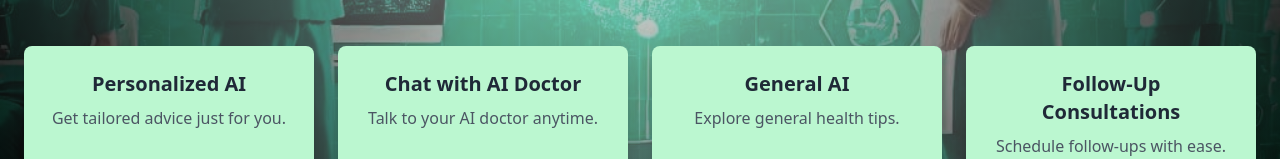
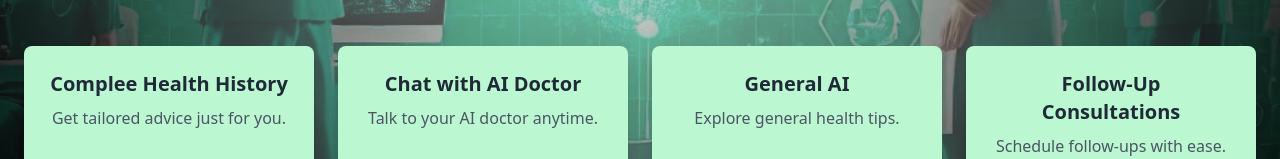
Before and after one commit to Techxtommor-HealthAi/healthai, a Next.js app: page / in a window 1280 px wide. Shown: the part 570-729 px from the top of the page. Built offline with nearby package versions, Linux system fonts and the light colour scheme; no server answers.

Commit message:
medicalhistory pages link added

```diff
--- a/src/pages/index.js
+++ b/src/pages/index.js
@@ -6,7 +6,7 @@ export default function Home({ username }) {
 
   const cards = [
     {
-      title: "Personalized AI",
+      title: "Complee Health History",
       description: "Get tailored advice just for you.",
       link: "/medicaldata/activecomplaint",
     },
--- a/src/pages/medicaldata/activecomplaint.js
+++ b/src/pages/medicaldata/activecomplaint.js
@@ -61,7 +61,7 @@ const MedicalHistory = () => {
 
       if (response.ok) {
         console.log('Active complaint added successfully');
-        router.push('/');
+        router.push('/medicaldata/history');
       } else {
         throw new Error('Failed to save active complaint');
       }
--- a/src/pages/medicaldata/history.js
+++ b/src/pages/medicaldata/history.js
@@ -117,7 +117,7 @@ export default function HealthHistory() {
 
       if (response.ok) {
         console.log('Health history added successfully');
-        router.push('/');
+        router.push('/medicaldata/reports');
       } else {
         throw new Error('Failed to save health history');
       }
--- a/src/pages/medicaldata/reports.js
+++ b/src/pages/medicaldata/reports.js
@@ -41,7 +41,7 @@ export default function UploadReport() {
 
       if (response.ok) {
         alert('Report uploaded successfully!');
-        router.push('/'); // Redirect to index.js
+        router.push('/dashboard'); // Redirect to index.js
       } else {
         throw new Error('Failed to upload report');
       }
```
